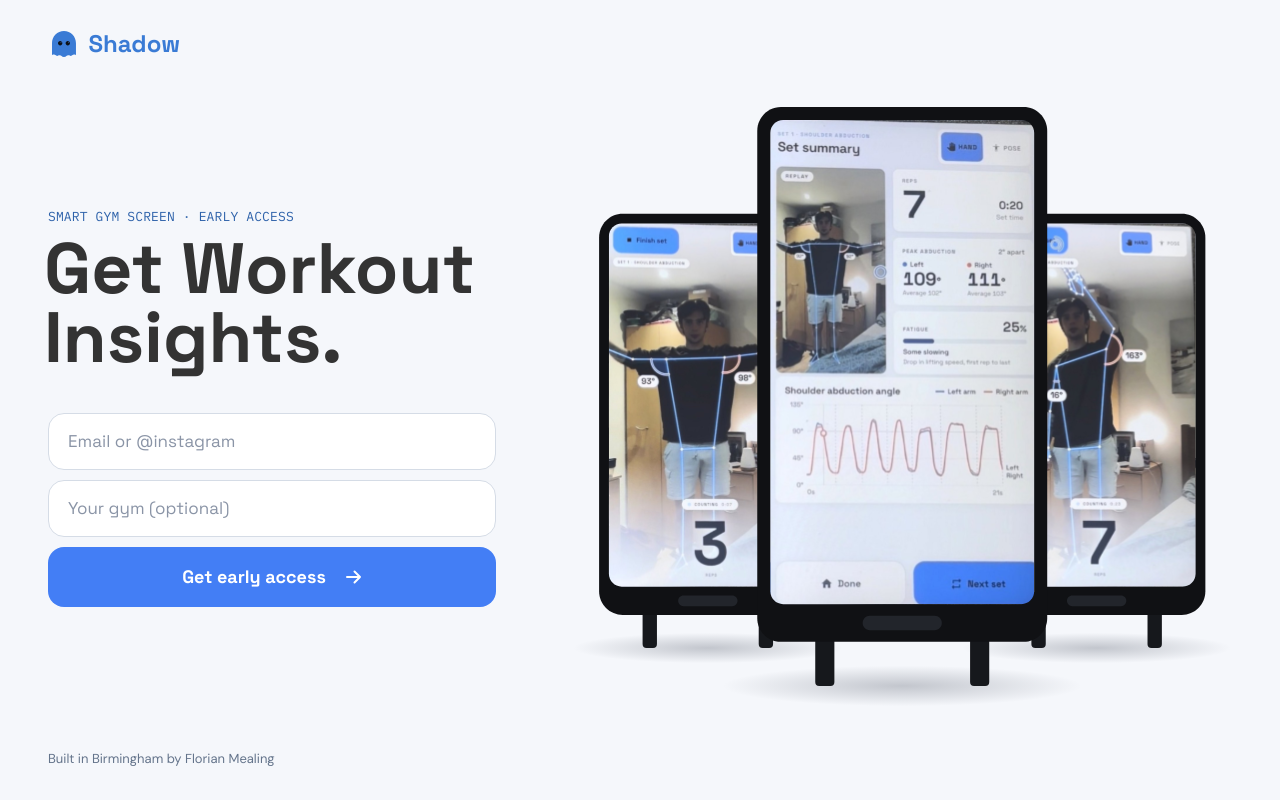
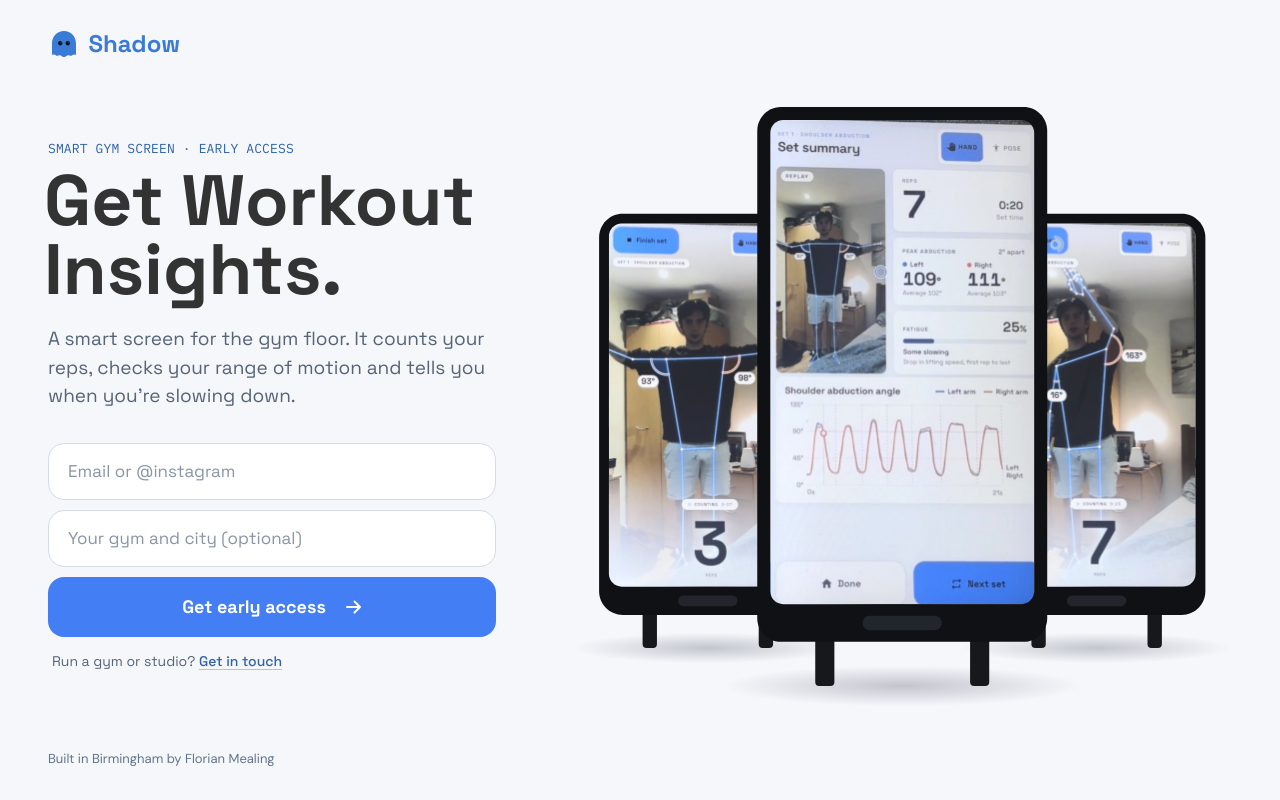
Before and after one commit to fmealing/Portfolio, a Next.js app: page /shadow in a window 1280 px wide. Built offline with nearby package versions, Linux system fonts and the light colour scheme.

Commit message:
[Feat] Updaed shadow page

```diff
--- a/app/shadow/actions.ts
+++ b/app/shadow/actions.ts
@@ -49,6 +49,14 @@
     .trim()
     .slice(0, 120);
 
+  // Where the link was shared, from its ?src= tag. Kept to a plain slug so
+  // "Instagram" and "instagram" land in the Sheet as the same source.
+  const src = field("src")
+    .toLowerCase()
+    .replace(/[^a-z0-9_]+/g, "-")
+    .replace(/^-+|-+$/g, "")
+    .slice(0, 40);
+
   const url = process.env.SHADOW_SIGNUP_SHEET_URL;
   if (!url) {
     console.error("[shadow] SHADOW_SIGNUP_SHEET_URL is not set; sign-up dropped.");
@@ -62,7 +70,12 @@
     const res = await fetch(url, {
       method: "POST",
       headers: { "Content-Type": "application/json" },
-      body: JSON.stringify({ contact: contact.value, kind: contact.kind, gym }),
+      body: JSON.stringify({
+        contact: contact.value,
+        kind: contact.kind,
+        gym,
+        src,
+      }),
       // A warm script answers in 2-3s, but a cold one can take well over 10.
       // Keep this under maxDuration in layout.tsx.
       signal: AbortSignal.timeout(25_000),
--- a/app/shadow/page.tsx
+++ b/app/shadow/page.tsx
@@ -1,6 +1,6 @@
 "use client";
 
-import { useRef, useState } from "react";
+import { useRef, useState, useSyncExternalStore } from "react";
 import Image from "next/image";
 import Link from "next/link";
 import { AnimatePresence, motion, useReducedMotion } from "framer-motion";
@@ -27,9 +27,27 @@
   error: "text-[var(--sh-error)]",
 };
 
+// Gyms and studios are a conversation, not a row in the Sheet.
+const OWNER_MAILTO =
+  "mailto:mealinglabs@gmail.com?subject=Shadow%20at%20my%20gym";
+
+/** Where the build is shared. Offered once someone is on the list. */
+const FOLLOW = [
+  { label: "Instagram", href: "https://www.instagram.com/mealing.labs/" },
+  { label: "TikTok", href: "https://www.tiktok.com/@mealing.labs" },
+];
+
+// A shared link can say where it was shared: /shadow?src=instagram. The page
+// is prerendered, so the tag is only known once it is in a browser.
+const readSrc = () =>
+  new URLSearchParams(window.location.search).get("src") ?? "";
+const noSrc = () => "";
+const never = () => () => {};
+
 function EarlyAccessForm() {
   const reduced = useReducedMotion();
   const contactRef = useRef<HTMLInputElement>(null);
+  const src = useSyncExternalStore(never, readSrc, noSrc);
 
   const [status, setStatus] = useState<Status>("idle");
   const [value, setValue] = useState("");
@@ -38,6 +56,9 @@
   const [contactError, setContactError] = useState<string | null>(null);
   const [formError, setFormError] = useState<string | null>(null);
   const [contact, setContact] = useState("");
+  // On a phone the gym question waits until the first field is in use, so
+  // the form opens as one field and one button. It never closes again.
+  const [started, setStarted] = useState(false);
 
   const check = checkContact(value);
 
@@ -87,12 +108,17 @@
   const done = status === "done";
 
   return (
-    <div className="sh-form-box relative">
-      {/* The form keeps its place once submitted so the page never jumps. */}
+    <div
+      className="sh-form-box grid grid-cols-1 grid-rows-[minmax(0,1fr)]"
+      data-started={started ? "" : undefined}
+    >
+      {/* The form keeps its place once submitted so the page never jumps.
+          Both share one grid cell, which only grows if the confirmation needs
+          more room than the form had. */}
       <form
         onSubmit={handleSubmit}
         noValidate
-        className={`relative flex flex-col gap-[var(--sh-gap)] ${done ? "invisible" : ""}`}
+        className={`relative col-start-1 row-start-1 flex flex-col gap-[var(--sh-gap)] self-start ${done ? "invisible" : ""}`}
       >
         <div>
           <label htmlFor="sh-contact" className="sr-only">
@@ -115,7 +141,9 @@
             onChange={(e) => {
               setValue(e.target.value);
               setContactError(null);
+              setStarted(true);
             }}
+            onFocus={() => setStarted(true)}
             onBlur={() => value.trim() && setTouched(true)}
             aria-invalid={feedback?.tone === "error"}
             aria-describedby="sh-contact-feedback"
@@ -177,8 +205,10 @@
           </div>
         </div>
 
+        <div className="sh-later">
+          <div>
             <label htmlFor="sh-gym" className="sr-only">
-          Your gym (optional)
+              Your gym and city (optional)
             </label>
             <input
               id="sh-gym"
@@ -186,9 +216,13 @@
               type="text"
               autoComplete="organization"
               maxLength={120}
-          placeholder="Your gym (optional)"
+              placeholder="Your gym and city (optional)"
               className="sh-field"
             />
+          </div>
+        </div>
+
+        <input type="hidden" name="src" value={src} />
 
         {/* Honeypot. Hidden from people, irresistible to bots. */}
         <div aria-hidden className="absolute h-0 w-0 overflow-hidden">
@@ -226,7 +260,7 @@
         </button>
 
         {/* On wide screens the hero is vertically centred, so the message
-            floats below the button rather than pushing the column up. */}
+            floats below the form rather than pushing the column up. */}
         {formError && (
           <p
             id="sh-form-error"
@@ -236,12 +270,19 @@
             {formError}
           </p>
         )}
+
+        <p className="sh-note text-center lg:px-1 lg:text-left">
+          Run a gym or studio?{" "}
+          <a href={OWNER_MAILTO} className="sh-link">
+            Get in touch
+          </a>
+        </p>
       </form>
 
       {done && (
         <motion.div
           role="status"
-          className="absolute inset-0 flex flex-col justify-center gap-3 rounded-2xl border px-6"
+          className="col-start-1 row-start-1 flex flex-col justify-center gap-3 rounded-2xl border px-6 py-4"
           style={{
             background: "var(--sh-surface)",
             borderColor: "var(--sh-line)",
@@ -274,6 +315,29 @@
             </span>{" "}
             when early access opens.
           </p>
+
+          <div
+            className="mt-1 flex flex-wrap items-center justify-between gap-x-4 gap-y-1 border-t pt-3"
+            style={{ borderColor: "var(--sh-line)" }}
+          >
+            <p className="sh-eyebrow text-[0.75rem] text-[var(--sh-muted)]">
+              Follow the build
+            </p>
+            <ul className="flex gap-x-4">
+              {FOLLOW.map(({ label, href }) => (
+                <li key={label}>
+                  <a
+                    href={href}
+                    target="_blank"
+                    rel="noopener noreferrer"
+                    className="sh-link text-[0.9375rem]"
+                  >
+                    {label}
+                  </a>
+                </li>
+              ))}
+            </ul>
+          </div>
         </motion.div>
       )}
     </div>
@@ -302,7 +366,7 @@
     <div className="mx-auto flex min-h-[100svh] w-full max-w-[30rem] flex-col overflow-x-hidden px-[1.625rem] lg:max-w-[1292px] lg:px-12">
       {/* ── Masthead ─────────────────────────────────────────── */}
       <motion.header
-        className="flex items-center gap-2 pt-6 lg:gap-3 lg:pl-1 lg:pt-[1.9375rem]"
+        className="sh-masthead flex items-center gap-2 pt-6 lg:gap-3 lg:pl-1 lg:pt-[1.9375rem]"
         {...rise(0, 0)}
       >
         <Image
@@ -319,7 +383,9 @@
       </motion.header>
 
       {/* ── Hero ─────────────────────────────────────────────── */}
-      <main className="grid flex-1 content-center pb-[1.875rem] pt-[1.1875rem] lg:grid-cols-[448px_minmax(0,1fr)] lg:gap-x-12 lg:pb-10 lg:pt-12">
+      {/* On wide screens the padding is only a floor: the hero is centred in
+          whatever room the window has, and a short window has little. */}
+      <main className="grid flex-1 content-center pb-[1.875rem] pt-[1.1875rem] lg:grid-cols-[448px_minmax(0,1fr)] lg:gap-x-12 lg:pb-3 lg:pt-5">
         <div className="lg:col-start-1 lg:row-start-1 lg:self-end">
           <motion.p
             className="sh-eyebrow text-[0.75rem] lg:text-[0.8125rem] lg:text-[var(--sh-blue-deep)]"
@@ -329,19 +395,36 @@
           </motion.p>
 
           <motion.h1
-            className="sh-display mt-[7px] whitespace-nowrap text-[clamp(2.75rem,12.94vw,3.25rem)] lg:-ml-1 lg:mt-[9px] lg:text-[clamp(4rem,5.57vw,5.09375rem)]"
+            className="sh-display mt-[7px] whitespace-nowrap text-[clamp(2.75rem,12.94vw,3.25rem)] lg:-ml-1 lg:mt-[9px] lg:text-[clamp(4rem,min(5.57vw,10.5svh),5.09375rem)]"
             {...rise(0.16)}
           >
             Get Workout
             <br />
             Insights.
           </motion.h1>
+
+          <motion.p
+            className="sh-lede mt-3 text-[clamp(0.9375rem,4.1vw,1rem)] lg:mt-5 lg:text-[1.1875rem]"
+            {...rise(0.22)}
+          >
+            A smart screen for the gym floor. It counts your reps, checks your
+            range of motion and tells you when you&rsquo;re slowing down.
+          </motion.p>
         </div>
+
+        {/* Ahead of the stations in the source, so on a phone you reach the
+            form first. Wide screens place both by grid position instead. */}
+        <motion.div
+          className="mt-5 lg:col-start-1 lg:row-start-2 lg:mt-8 lg:self-start"
+          {...rise(0.28)}
+        >
+          <EarlyAccessForm />
+        </motion.div>
 
         {/* On wide screens the stations shrink with the window's height, so
             the whole hero stays on one screen. 1.0987 is the art's aspect. */}
         <motion.div
-          className="mt-[1.625rem] lg:col-start-2 lg:row-span-2 lg:row-start-1 lg:mt-0 lg:w-[min(678px,100%,calc((100svh_-_12.5rem)_*_1.0987))] lg:self-center lg:justify-self-end"
+          className="mt-5 lg:col-start-2 lg:row-span-2 lg:row-start-1 lg:mt-0 lg:w-[min(678px,100%,calc((100svh_-_12.5rem)_*_1.0987))] lg:self-center lg:justify-self-end"
           {...rise(0.42, 28)}
         >
           <picture>
@@ -361,18 +444,11 @@
             />
           </picture>
         </motion.div>
-
-        <motion.div
-          className="mt-5 lg:col-start-1 lg:row-start-2 lg:mt-10 lg:self-start"
-          {...rise(0.28)}
-        >
-          <EarlyAccessForm />
-        </motion.div>
       </main>
 
       {/* ── Footer ───────────────────────────────────────────── */}
       <motion.footer
-        className="sh-quiet pb-5 text-center text-[0.8125rem] text-[var(--sh-muted)] lg:pb-8 lg:text-left"
+        className="sh-credit sh-quiet pb-5 text-center text-[0.8125rem] text-[var(--sh-muted)] lg:pb-8 lg:text-left"
         {...rise(0.6, 0)}
       >
         Built in Birmingham by{" "}
```
Also changed, not shown: app/shadow/layout.tsx (+95 -8 lines), app/shadow/opengraph-image.alt.txt (added), app/shadow/opengraph-image.jpg (added), 1 other file (tests, documents, lock files or other folders). Lines whose indentation alone changed are shown as unchanged.
